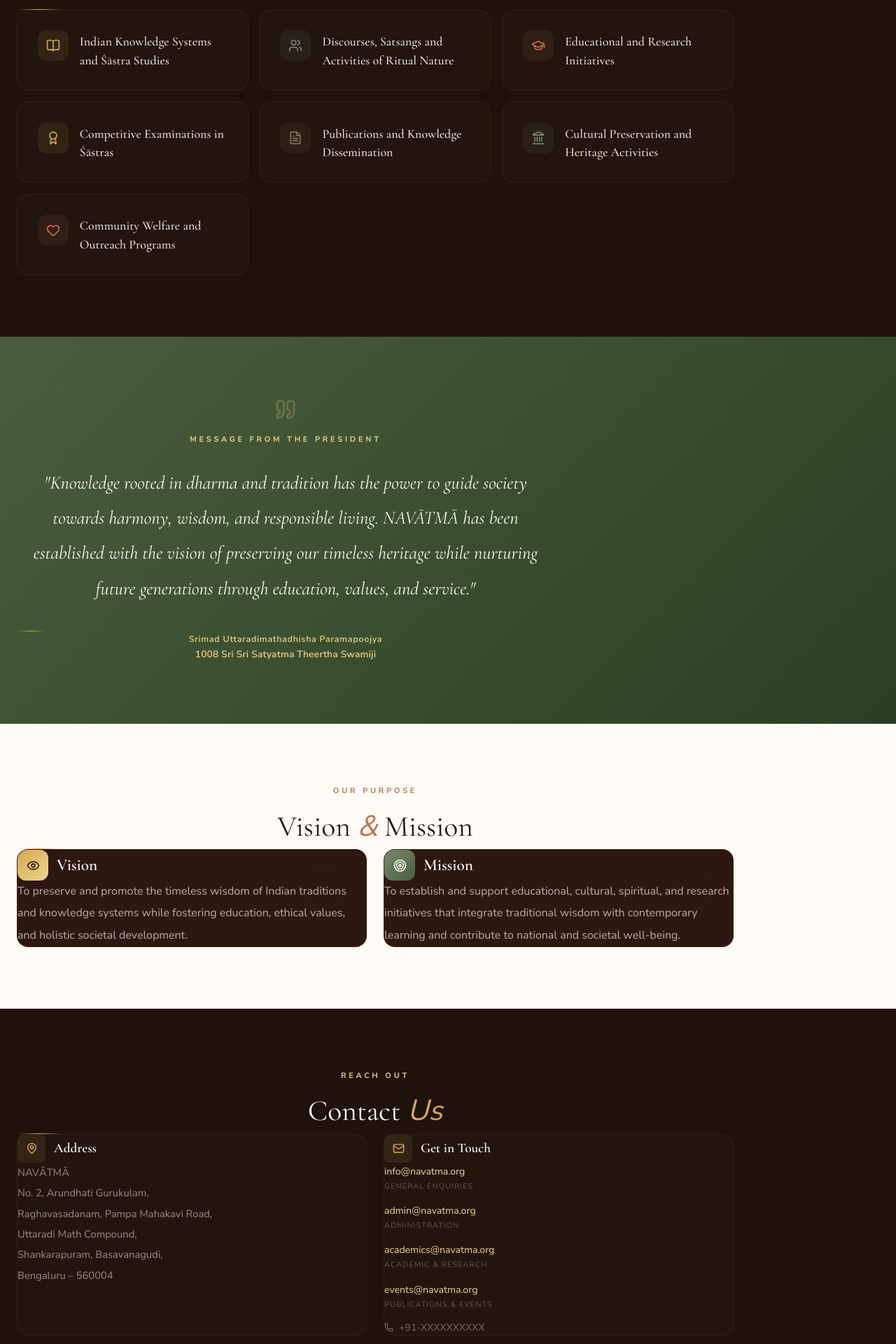
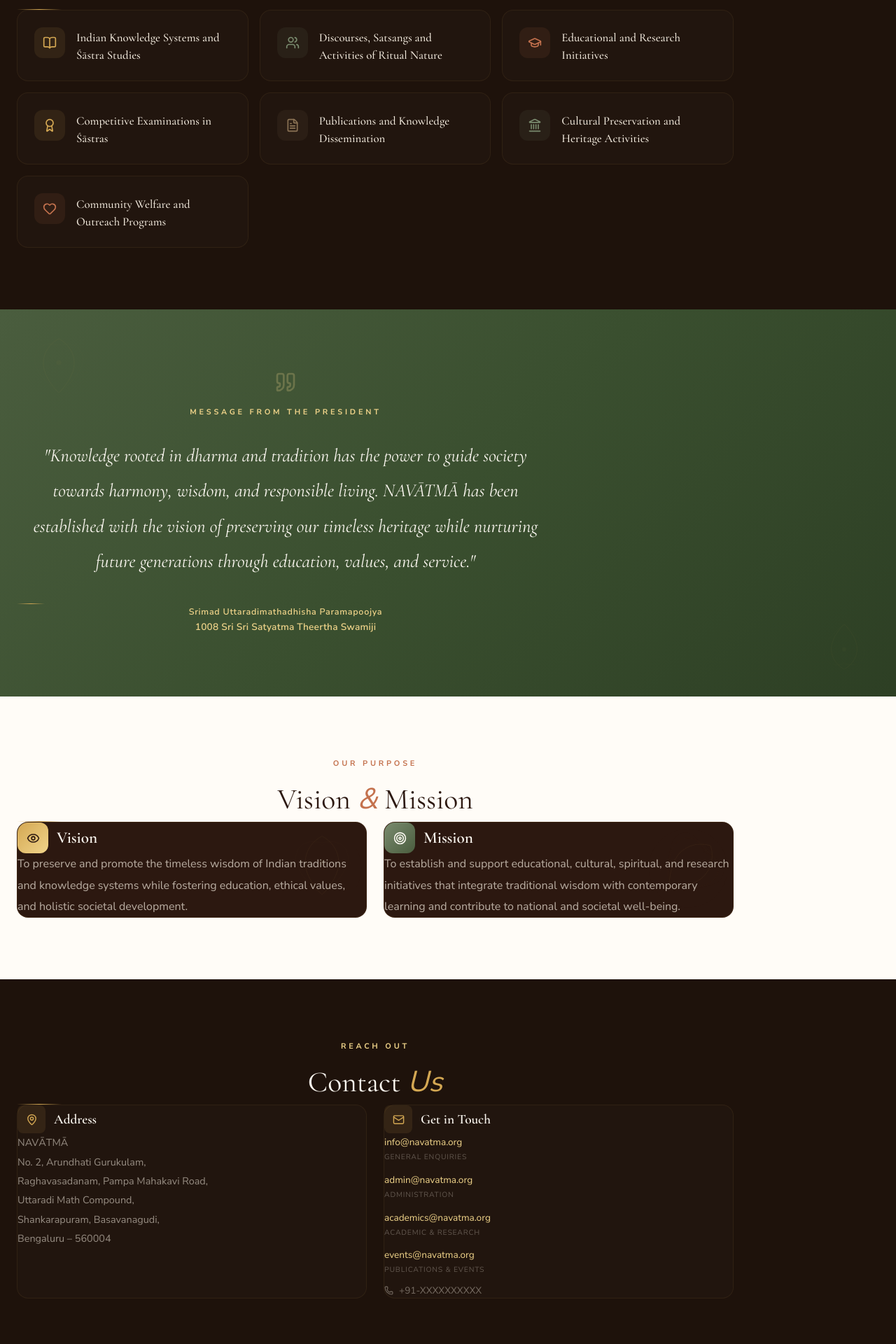
Before and after one commit to courseguru1998-ctrl/navatma-website, a React (Vite) app: page / in a window 1280 px wide. Shown: the part 1160-3080 px from the top of the page at 70% size. Built offline with nearby package versions, Linux system fonts and the light colour scheme.

Commit message:
fix: Add consistent inner padding to all cards and containers

```diff
--- a/src/App.tsx
+++ b/src/App.tsx
@@ -290,12 +290,13 @@
             </h2>
             <div className="mt-3"><Divider /></div>
           </Reveal>
+          {/* Activities Grid */}
           <div className="grid gap-4" style={{ gridTemplateColumns: "repeat(auto-fill, minmax(300px, 1fr))" }}>
             {activities.map((item, i) => {
               const Icon = item.icon;
               return (
                 <Reveal key={i} delay={i * 0.07}>
-                  <div className="rounded-2xl transition-all cursor-default" style={{ padding: "1.8rem", border: "1px solid rgba(212,168,83,0.08)", background: "rgba(255,255,255,0.015)" }}
+                  <div className="rounded-2xl transition-all cursor-default h-full" style={{ padding: "1.5rem", border: "1px solid rgba(212,168,83,0.08)", background: "rgba(255,255,255,0.015)" }}
                     onMouseEnter={(e) => { e.currentTarget.style.borderColor = `${item.accent}50`; e.currentTarget.style.background = `${item.accent}08`; e.currentTarget.style.transform = "translateY(-3px)"; }}
                     onMouseLeave={(e) => { e.currentTarget.style.borderColor = "rgba(212,168,83,0.08)"; e.currentTarget.style.background = "rgba(255,255,255,0.015)"; e.currentTarget.style.transform = "translateY(0)"; }}
                   >
@@ -303,7 +304,7 @@
                       <div className="flex-shrink-0 w-11 h-11 rounded-xl flex items-center justify-center" style={{ background: `${item.accent}18` }}>
                         <Icon size={20} style={{ color: item.accent }} />
                       </div>
-                      <p style={{ fontFamily: "'Cormorant Garamond', serif", fontSize: "1.12rem", fontWeight: 500, color: "#F5EDE0", lineHeight: 1.5, paddingTop: "0.15rem" }}>
+                      <p style={{ fontFamily: "'Cormorant Garamond', serif", fontSize: "1.05rem", fontWeight: 500, color: "#F5EDE0", lineHeight: 1.5, paddingTop: "0.15rem" }}>
                         {item.title}
                       </p>
                     </div>
@@ -355,7 +356,7 @@
           </Reveal>
           <div className="grid md:grid-cols-2 gap-6">
             <Reveal>
-              <div className="rounded-2xl p-8 h-full relative overflow-hidden" style={{ background: "#2C1810", border: "1px solid rgba(212,168,83,0.1)" }}>
+              <div className="rounded-2xl p-6 md:p-8 h-full relative overflow-hidden" style={{ background: "#2C1810", border: "1px solid rgba(212,168,83,0.1)" }}>
                 <div className="absolute top-0 right-0 w-32 h-32 opacity-5"><Lotus size={130} /></div>
                 <div className="flex items-center gap-3 mb-5 relative z-10">
                   <div className="w-11 h-11 rounded-xl flex items-center justify-center" style={{ background: "linear-gradient(135deg, #D4A853, #F0D48A)" }}>
@@ -363,13 +364,13 @@
                   </div>
                   <h3 style={{ fontFamily: "'Cormorant Garamond', serif", fontSize: "1.45rem", fontWeight: 600, color: "#FBF7F0" }}>Vision</h3>
                 </div>
-                <p className="relative z-10" style={{ fontSize: "1rem", lineHeight: 1.95, color: "#F5EDE0", opacity: 0.7 }}>
+                <p className="relative z-10" style={{ fontSize: "1rem", lineHeight: 1.9, color: "#F5EDE0", opacity: 0.7, wordBreak: "break-word" }}>
                   To preserve and promote the timeless wisdom of Indian traditions and knowledge systems while fostering education, ethical values, and holistic societal development.
                 </p>
               </div>
             </Reveal>
             <Reveal delay={0.15}>
-              <div className="rounded-2xl p-8 h-full relative overflow-hidden" style={{ background: "#2C1810", border: "1px solid rgba(212,168,83,0.1)" }}>
+              <div className="rounded-2xl p-6 md:p-8 h-full relative overflow-hidden" style={{ background: "#2C1810", border: "1px solid rgba(212,168,83,0.1)" }}>
                 <div className="absolute top-0 right-0 w-32 h-32 opacity-5" style={{ transform: "rotate(45deg)" }}><Lotus size={130} /></div>
                 <div className="flex items-center gap-3 mb-5 relative z-10">
                   <div className="w-11 h-11 rounded-xl flex items-center justify-center" style={{ background: "linear-gradient(135deg, #7A8B6F, #4A5D3E)" }}>
@@ -377,7 +378,7 @@
                   </div>
                   <h3 style={{ fontFamily: "'Cormorant Garamond', serif", fontSize: "1.45rem", fontWeight: 600, color: "#FBF7F0" }}>Mission</h3>
                 </div>
-                <p className="relative z-10" style={{ fontSize: "1rem", lineHeight: 1.95, color: "#F5EDE0", opacity: 0.7 }}>
+                <p className="relative z-10" style={{ fontSize: "1rem", lineHeight: 1.9, color: "#F5EDE0", opacity: 0.7, wordBreak: "break-word" }}>
                   To establish and support educational, cultural, spiritual, and research initiatives that integrate traditional wisdom with contemporary learning and contribute to national and societal well-being.
                 </p>
               </div>
@@ -398,14 +399,14 @@
           </Reveal>
           <div className="grid md:grid-cols-2 gap-6">
             <Reveal>
-              <div className="rounded-2xl p-7 h-full" style={{ border: "1px solid rgba(212,168,83,0.08)", background: "rgba(255,255,255,0.015)" }}>
-                <div className="flex items-center gap-3 mb-5">
+              <div className="rounded-2xl p-5 md:p-6 h-full" style={{ border: "1px solid rgba(212,168,83,0.08)", background: "rgba(255,255,255,0.015)" }}>
+                <div className="flex items-center gap-3 mb-4">
                   <div className="w-10 h-10 rounded-lg flex items-center justify-center" style={{ background: "rgba(212,168,83,0.1)" }}>
                     <MapPin size={17} style={{ color: "#D4A853" }} />
                   </div>
                   <h3 style={{ fontFamily: "'Cormorant Garamond', serif", fontSize: "1.2rem", fontWeight: 600, color: "#FBF7F0" }}>Address</h3>
                 </div>
-                <p style={{ fontSize: "0.92rem", lineHeight: 2, color: "#F5EDE0", opacity: 0.55 }}>
+                <p style={{ fontSize: "0.9rem", lineHeight: 1.9, color: "#F5EDE0", opacity: 0.55, wordBreak: "break-word" }}>
                   NAVĀTMĀ<br />
                   No. 2, Arundhati Gurukulam,<br />
                   Raghavasadanam, Pampa Mahakavi Road,<br />
@@ -416,26 +417,26 @@
               </div>
             </Reveal>
             <Reveal delay={0.12}>
-              <div className="rounded-2xl p-7 h-full" style={{ border: "1px solid rgba(212,168,83,0.08)", background: "rgba(255,255,255,0.015)" }}>
-                <div className="flex items-center gap-3 mb-5">
+              <div className="rounded-2xl p-5 md:p-6 h-full" style={{ border: "1px solid rgba(212,168,83,0.08)", background: "rgba(255,255,255,0.015)" }}>
+                <div className="flex items-center gap-3 mb-4">
                   <div className="w-10 h-10 rounded-lg flex items-center justify-center" style={{ background: "rgba(212,168,83,0.1)" }}>
                     <Mail size={17} style={{ color: "#D4A853" }} />
                   </div>
                   <h3 style={{ fontFamily: "'Cormorant Garamond', serif", fontSize: "1.2rem", fontWeight: 600, color: "#FBF7F0" }}>Get in Touch</h3>
                 </div>
-                <div className="flex flex-col gap-3.5">
+                <div className="flex flex-col gap-3">
                   {emails.map((item, i) => (
                     <div key={i}>
-                      <a href={`mailto:${item.email}`} style={{ color: "#F0D48A", fontSize: "0.88rem", textDecoration: "none", transition: "opacity 0.3s" }}
+                      <a href={`mailto:${item.email}`} style={{ color: "#F0D48A", fontSize: "0.85rem", textDecoration: "none", transition: "opacity 0.3s", wordBreak: "break-all" }}
                         onMouseEnter={(e) => e.currentTarget.style.opacity = "0.7"}
                         onMouseLeave={(e) => e.currentTarget.style.opacity = "1"}
                       >{item.email}</a>
-                      <p style={{ fontSize: "0.68rem", color: "#F5EDE0", opacity: 0.3, letterSpacing: "0.1em", textTransform: "uppercase" as const, marginTop: "2px" }}>{item.label}</p>
+                      <p style={{ fontSize: "0.65rem", color: "#F5EDE0", opacity: 0.3, letterSpacing: "0.08em", textTransform: "uppercase" as const, marginTop: "2px" }}>{item.label}</p>
                     </div>
                   ))}
                   <div className="flex items-center gap-2 mt-1" style={{ color: "#F5EDE0", opacity: 0.4 }}>
                     <Phone size={13} />
-                    <span style={{ fontSize: "0.88rem" }}>+91-XXXXXXXXXX</span>
+                    <span style={{ fontSize: "0.85rem" }}>+91-XXXXXXXXXX</span>
                   </div>
                 </div>
               </div>
```
Also changed, not shown: 1 other file (tests, documents, lock files or other folders).
